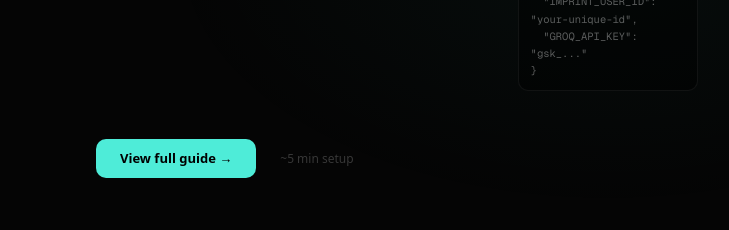
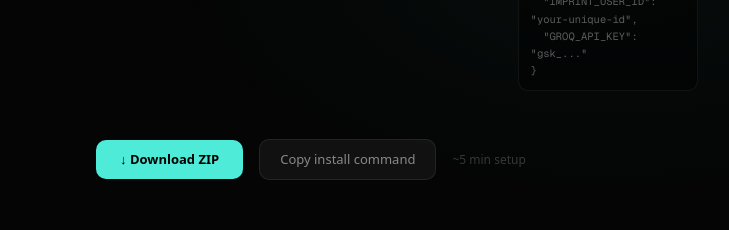
Before and after one commit to ayushraj-byte/Cognee-Imprint, a Next.js app: page / in a window 1280 px wide. Shown: the part 2660-2890 px from the top of the page, without its empty margins (32-761 px from the left). Built offline with nearby package versions, Linux system fonts and the light colour scheme.

Commit message:
feat: add Download ZIP and Copy install command buttons to install section

```diff
--- a/app/components/InstallSection.tsx
+++ b/app/components/InstallSection.tsx
@@ -42,7 +42,7 @@ const TIERS = [
     steps: [
       {
         title: "Sign up",
-        code: `Go to imprint-chi.vercel.app\n→ Click "Start for free"\n→ Sign up with Google or email`,
+        code: `Go to imprint-ebon.vercel.app\n→ Click "Start for free"\n→ Sign up with Google or email`,
       },
       {
         title: "Paste your Anthropic API key",
@@ -92,6 +92,22 @@ const TIERS = [
     ],
   },
 ];
+
+function CopyButton({ text, accent }: { text: string; accent: string }) {
+  const [copied, setCopied] = useState(false);
+  return (
+    <button
+      onClick={() => { navigator.clipboard.writeText(text); setCopied(true); setTimeout(() => setCopied(false), 2000); }}
+      style={{
+        background: "rgba(255,255,255,0.05)", color: copied ? accent : "rgba(255,255,255,0.5)",
+        padding: "10px 20px", borderRadius: 10, border: `1px solid ${copied ? accent + "44" : "rgba(255,255,255,0.08)"}`,
+        fontSize: 13, fontWeight: 500, cursor: "pointer", transition: "all 0.2s",
+      }}
+    >
+      {copied ? "✓ Copied!" : "Copy install command"}
+    </button>
+  );
+}
 
 export default function InstallSection() {
   const ref = useRef(null);
@@ -220,10 +236,34 @@ export default function InstallSection() {
           initial={{ opacity: 0 }}
           animate={inView ? { opacity: 1 } : {}}
           transition={{ duration: 0.6, delay: 0.5 }}
-          className="mt-12 flex items-center gap-6"
+          className="mt-12 flex items-center gap-4 flex-wrap"
         >
+          {active === "mcp" && (
+            <>
               <a
-            href={active === "extension" ? "https://github.com/YashasviThakur/imprint" : active === "enterprise" ? "/sign-up" : "https://github.com/YashasviThakur/imprint#mcp-server-setup-claude-code--desktop"}
+                href="https://github.com/YashasviThakur/imprint/archive/refs/heads/main.zip"
+                download
+                style={{
+                  background: tier.accent, color: "#000",
+                  padding: "10px 24px", borderRadius: 10,
+                  fontSize: 13, fontWeight: 600, textDecoration: "none",
+                  transition: "opacity 0.2s", display: "inline-flex", alignItems: "center", gap: 6,
+                }}
+                onMouseEnter={e => (e.currentTarget as HTMLAnchorElement).style.opacity = "0.85"}
+                onMouseLeave={e => (e.currentTarget as HTMLAnchorElement).style.opacity = "1"}
+              >
+                ↓ Download ZIP
+              </a>
+              <CopyButton
+                text={`git clone https://github.com/YashasviThakur/imprint.git && cd imprint/mcp && npm install`}
+                accent={tier.accent}
+              />
+            </>
+          )}
+          {active === "extension" && (
+            <a
+              href="https://github.com/YashasviThakur/imprint/archive/refs/heads/main.zip"
+              download
               style={{
                 background: tier.accent, color: "#000",
                 padding: "10px 24px", borderRadius: 10,
@@ -233,8 +273,24 @@ export default function InstallSection() {
               onMouseEnter={e => (e.currentTarget as HTMLAnchorElement).style.opacity = "0.85"}
               onMouseLeave={e => (e.currentTarget as HTMLAnchorElement).style.opacity = "1"}
             >
-            {active === "enterprise" ? "Start free →" : "View full guide →"}
+              ↓ Download Extension
             </a>
+          )}
+          {active === "enterprise" && (
+            <a
+              href="/sign-up"
+              style={{
+                background: tier.accent, color: "#000",
+                padding: "10px 24px", borderRadius: 10,
+                fontSize: 13, fontWeight: 600, textDecoration: "none",
+                transition: "opacity 0.2s",
+              }}
+              onMouseEnter={e => (e.currentTarget as HTMLAnchorElement).style.opacity = "0.85"}
+              onMouseLeave={e => (e.currentTarget as HTMLAnchorElement).style.opacity = "1"}
+            >
+              Start free →
+            </a>
+          )}
           <span style={{ fontSize: 12, color: "rgba(255,255,255,0.2)" }}>
             {active === "mcp" ? "~5 min setup" : active === "enterprise" ? "No install required" : "~2 min setup"}
           </span>
```
Lines whose indentation alone changed are shown as unchanged.
